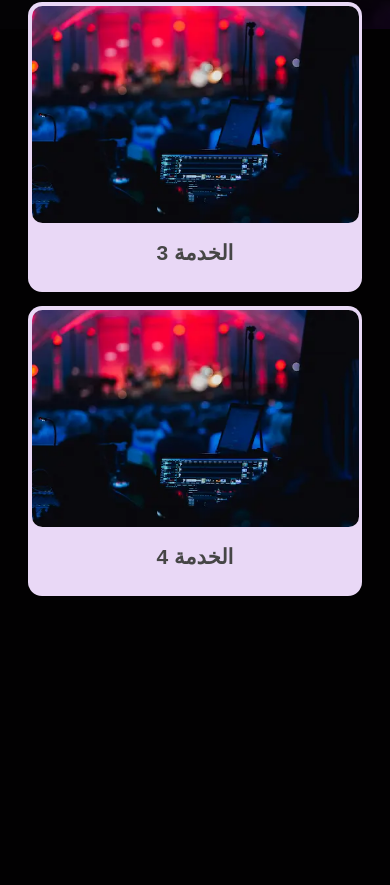
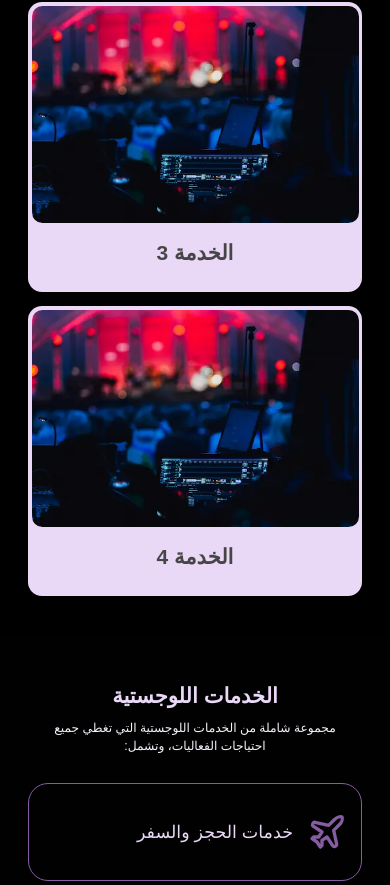
Before and after one commit to Paula-Refaat/Excited, a Next.js app: page / in a window 390 px wide. Shown: the part 2865-3750 px from the top of the page. Before the commit the page ends 3461 px from the top, so only its background shows below. Built offline with nearby package versions, Linux system fonts and the light colour scheme; a web font is replaced by a local one.

Commit message:
📝 Adding logistic section

```diff
--- a/src/app/globals.css
+++ b/src/app/globals.css
@@ -82,6 +82,15 @@ html {
   -webkit-animation: reveal 2s ease-in-out alternate-reverse infinite;
 }
 
+.center-x {
+  left: 50%;
+  transform: translateX(-50%);
+  -webkit-transform: translateX(-50%);
+  -moz-transform: translateX(-50%);
+  -ms-transform: translateX(-50%);
+  -o-transform: translateX(-50%);
+}
+
 @media screen and (min-width: 640px) {
   :root {
     --translateY: 150px;
--- a/src/components/services.tsx
+++ b/src/components/services.tsx
@@ -5,7 +5,7 @@ import Box from '@/components/shared/box';
 import { Circle, Shape } from '@/components/shared/icons';
 import Item from '@/components/shared/item';
 import { Heading, Paragraph, SubHeading } from '@/components/shared/typography';
-import { SERVICES } from '@/constants/data';
+import { LOGISTICS, SERVICES } from '@/constants/data';
 import useMediaQuery from '@/hooks/useMediaQuery';
 import { cn } from '@/lib/utils';
 import React, { FC, useState } from 'react';
@@ -96,13 +96,13 @@ const Services: FC<React.HtmlHTMLAttributes<HTMLDivElement>> = ({
       </Section>
       <Section
         style={{
-          backgroundImage: 'url(/image.webp)',
+          backgroundImage: isMobile ? '' : 'url(/image.webp)',
           backgroundPosition: 'center',
           backgroundSize: 'cover',
           backgroundRepeat: 'no-repeat',
           backdropFilter: 'blur(50%)',
         }}
-        className={cn('relative h-screen px-8 py-12', className)}
+        className={cn('relative min-h-screen px-8 py-12', className)}
         {...props}
       >
         <div className="absolute inset-0 bg-primary mix-blend-hue"></div>
@@ -143,6 +143,29 @@ const Services: FC<React.HtmlHTMLAttributes<HTMLDivElement>> = ({
           </div>
         </Container>
       </Section>
+      <Section className={cn('min-h-screen px-8 py-12', className)} {...props}>
+        <Container className="mx-auto flex flex-col items-center justify-center text-center md:w-[70%]">
+          <SubHeading>الخدمات اللوجستية</SubHeading>
+          <Paragraph>
+            مجموعة شاملة من الخدمات اللوجستية التي تغطي جميع احتياجات الفعاليات،
+            وتشمل:
+          </Paragraph>
+          <div className="mt-8 grid w-full grid-cols-1 justify-center gap-4 md:grid-cols-2 lg:w-[90%]">
+            {LOGISTICS.map((service, i) => (
+              <Item
+                key={i}
+                className="group relative w-full py-8 hover:bg-transparent hover:text-secondary"
+              >
+                {service.icon}
+                {service.title}
+                <div className="center-x absolute top-[100%] z-20 h-0 w-[80%] overflow-hidden rounded-b-xl bg-secondary px-3 py-4 text-secondary-foreground opacity-0 transition-all duration-500 ease-in-out group-hover:h-[200px] group-hover:opacity-100">
+                  <p className="text-start font-light">{service.description}</p>
+                </div>
+              </Item>
+            ))}
+          </div>
+        </Container>
+      </Section>
     </>
   );
 };
--- a/src/components/shared/icons.tsx
+++ b/src/components/shared/icons.tsx
@@ -8,6 +8,11 @@ export {
   Waypoints as WaypointsIcon,
   Ribbon as RibbonIcon,
   ShieldCheck as SecurityIcon,
+  Plane as PlaneIcon,
+  Printer as PrinterIcon,
+  Car as CarIcon,
+  CarTaxiFront as CarTaxiFrontIcon,
+  Bus as BusIcon,
 } from 'lucide-react';
 
 type SvgProps = React.SVGProps<SVGSVGElement>;
--- a/src/constants/data.tsx
+++ b/src/constants/data.tsx
@@ -1,19 +1,25 @@
 import {
   BrainIcon,
+  BusIcon,
+  CarIcon,
+  CarTaxiFrontIcon,
   ChartLineIcon,
   DollarIcon,
+  PlaneIcon,
+  PrinterIcon,
   RibbonIcon,
   SecurityIcon,
   WaypointsIcon,
 } from '@/components/shared/icons';
 import { ReactNode } from 'react';
 const ICON_SIZE = 36;
-export const SERVICES: {
+type Service = {
   id: number;
   title: string;
   icon: ReactNode;
   description: string;
-}[] = [
+};
+export const SERVICES: Service[] = [
   {
     id: 1,
     title: 'التخطيـــط الاستراتيجي',
@@ -57,3 +63,46 @@ export const SERVICES: {
       'نحن نولي أهمية كبرية لسلامة وأمان المشـــاركني والحضور. نحن نضمن تنفيذ  إجراءات السلامة المناســـبة، مبا في ذلك إدارة المخاطر وتوفري فرق الإسعافات الأولية والتأمني  اللازم.',
   },
 ];
+
+const ICON_CLASSNAME =
+  'size-[40px] text-primary duration-500 group-hover:scale-125';
+export const LOGISTICS: Service[] = [
+  {
+    id: 1,
+    title: 'خدمات الحجز والسفر',
+    description: `نحن نوفر خدمات حجز الفنادق والسفر لضمان تجربة مريحة وسهلة للحضور.
+حجز الفنادق
+ النقل والســـفر
+ ترتيبات إضافية
+ الدعم اللوجستي`,
+    icon: <PlaneIcon className={ICON_CLASSNAME} />,
+  },
+  {
+    id: 2,
+    title: 'المطبوعات',
+    description: `ونوفر أيضاً جميع المطبوعات والهدايا اللازمة للفعاليات بأعلى جودة وبتصميم خبير يحافظ على هوية الفعالية ومظهرها اللائق.`,
+    icon: <PrinterIcon className={ICON_CLASSNAME} />,
+  },
+  {
+    id: 3,
+    title: 'صف السيارات',
+    description: `خدمة صف الســـيارات في الحدث تهدف إلى تســـهيل وتنظيم وصول الحضور بسياراتهم وتوفير  تجربة مريحة لهم
+تخطيط وتنظيم المواقف
+خدمات استلام وتسليم السيارات
+تأمين وحامية السيارات
+خدمات النقل الداخل`,
+    icon: <CarIcon className={ICON_CLASSNAME} />,
+  },
+  {
+    id: 4,
+    title: ' المواصلات',
+    description: `خدمة مخصصة لنقل الضيوف والحضور من وإلى الأماكن المحددة أثناء الفعاليات بمختلف أنواع الموصلات وفريق من السائقين المحترفين.`,
+    icon: <CarTaxiFrontIcon className={ICON_CLASSNAME} />,
+  },
+  {
+    id: 5,
+    title: ' شحن اللوازم',
+    description: `شحن وتوصيل لوازم الفعاليات المختلفة وضمان تنظيم عملية النقل بشكل سلس وسريع بسيارات الشحن المختلفة.`,
+    icon: <BusIcon className={ICON_CLASSNAME} />,
+  },
+];
```
